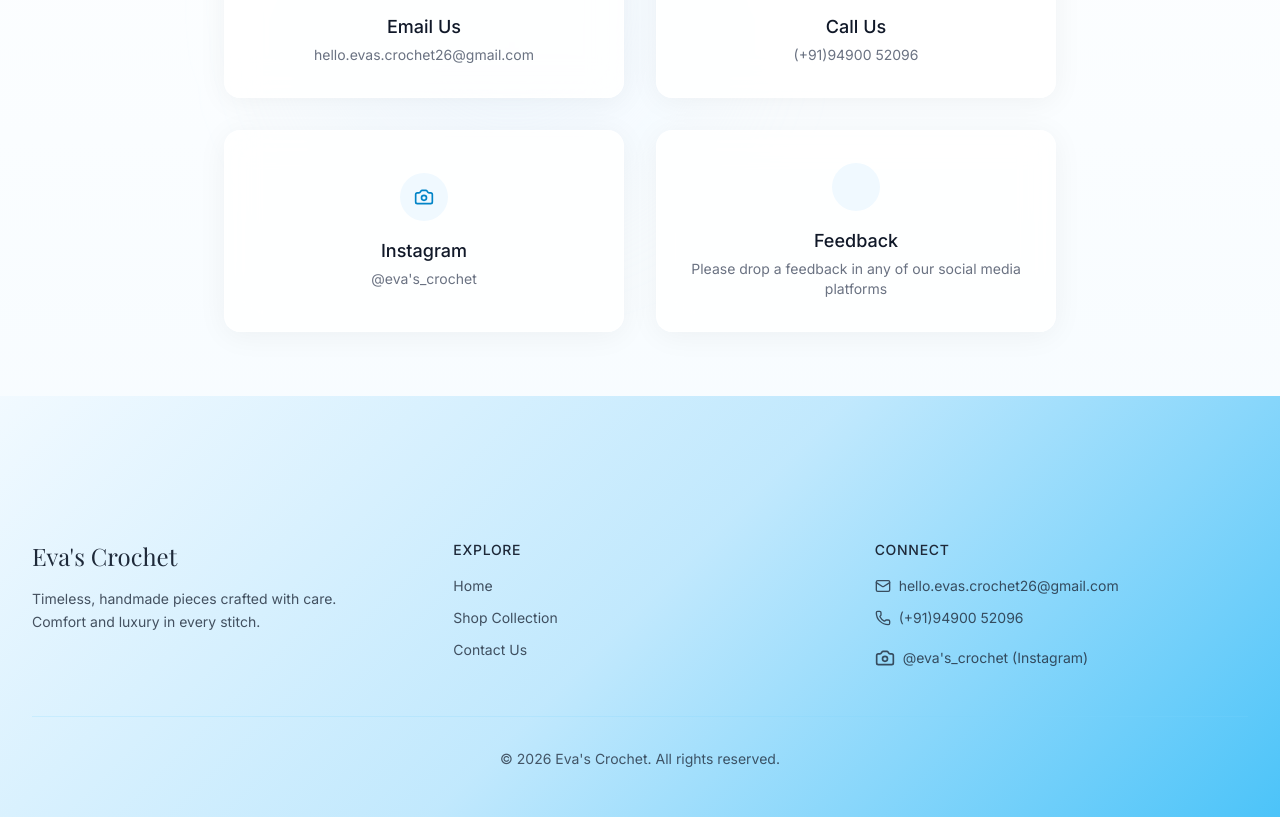
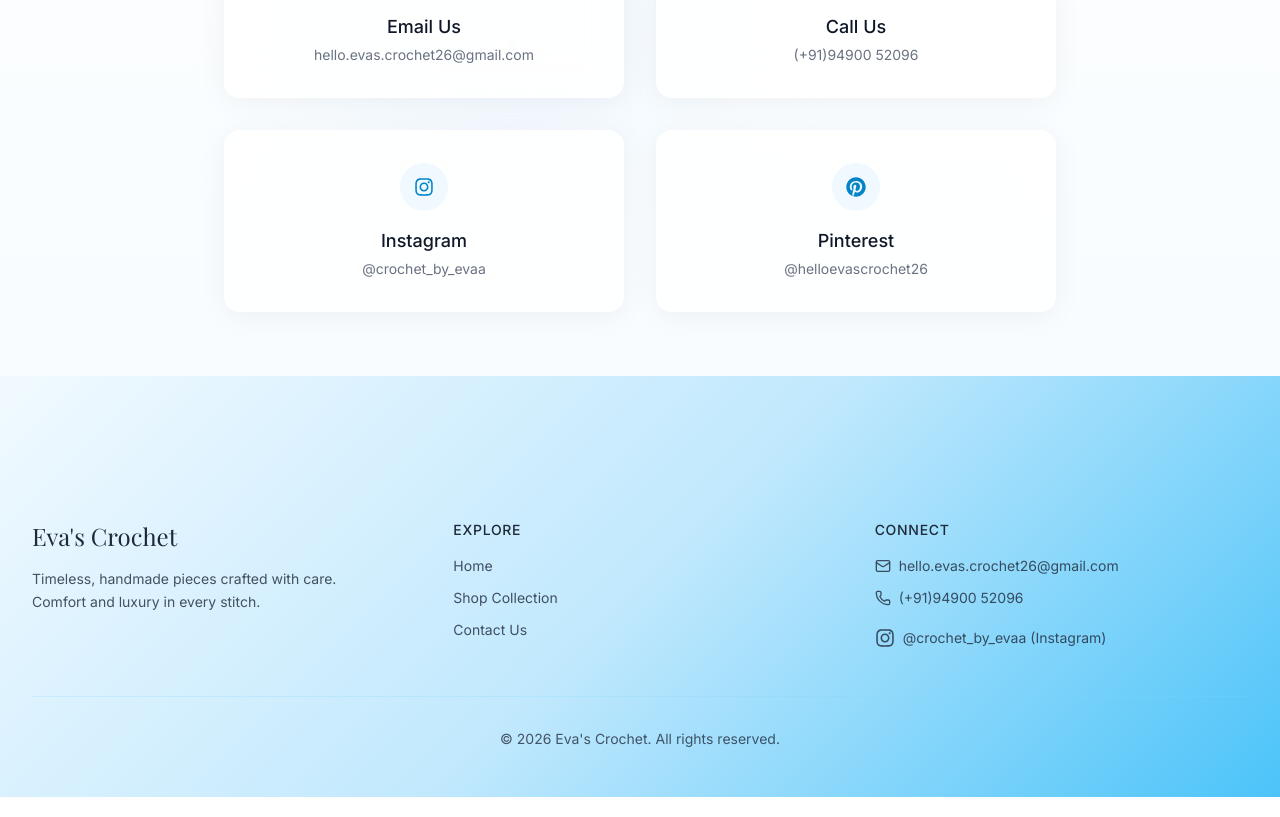
Before and after one commit to Isaac1740/crocheteva-frontend, a Next.js app: page /contact in a window 1280 px wide. Shown: the part 380-1197 px from the top of the page. Built offline with nearby package versions, Linux system fonts and the light colour scheme; a web font is replaced by a local one.

Commit message:
Contact Page updated

```diff
--- a/app/contact/page.tsx
+++ b/app/contact/page.tsx
@@ -1,7 +1,8 @@
 "use client";
 
 import { motion } from "framer-motion";
-import { Mail, Phone, Camera, MapPin } from "lucide-react";
+import { Mail, Phone, Camera, MapPin, MessageCircle } from "lucide-react";
+import { FaInstagram,FaPinterest } from "react-icons/fa";
 
 export default function Contact() {
   return (
@@ -54,31 +55,46 @@ export default function Contact() {
           </motion.div>
 
           <motion.a
-            href="#"
+              href="https://www.instagram.com/crochet_by_evaa/"
+              target="_blank"
+              rel="noopener noreferrer"
               initial={{ opacity: 0, y: 10 }}
               animate={{ opacity: 1, y: 0 }}
               transition={{ delay: 0.3 }}
               className="glass-card rounded-2xl p-8 flex flex-col items-center justify-center text-center group hover:-translate-y-1 transition-all duration-300"
             >
               <div className="w-12 h-12 bg-brand-50 text-brand-600 rounded-full flex items-center justify-center mb-4 group-hover:scale-110 transition-transform">
-              <Camera className="w-5 h-5" />
+                <FaInstagram className="w-5 h-5" />
               </div>
+
               <h3 className="text-lg font-medium text-gray-900 mb-1">Instagram</h3>
-            <p className="text-sm text-gray-500">@eva's_crochet</p>
+
+              <p className="text-sm text-gray-500 group-hover:text-brand-900 transition-colors">
+                @crochet_by_evaa
+              </p>
             </motion.a>
 
-          <motion.div
+          <motion.a
+              href="https://in.pinterest.com/helloevascrochet26/"
+              target="_blank"
+              rel="noopener noreferrer"
               initial={{ opacity: 0, y: 10 }}
               animate={{ opacity: 1, y: 0 }}
               transition={{ delay: 0.4 }}
               className="glass-card rounded-2xl p-8 flex flex-col items-center justify-center text-center group hover:-translate-y-1 transition-all duration-300"
             >
               <div className="w-12 h-12 bg-brand-50 text-brand-600 rounded-full flex items-center justify-center mb-4 group-hover:scale-110 transition-transform">
+                <FaPinterest className="w-5 h-5" />
+              </div>
 
-            </div>
-            <h3 className="text-lg font-medium text-gray-900 mb-1">Feedback</h3>
-            <p className="text-sm text-gray-500">Please drop a feedback in any of our social media platforms</p>
-          </motion.div>
+              <h3 className="text-lg font-medium text-gray-900 mb-1">Pinterest</h3>
+
+              <p className="text-sm text-gray-500">
+                <span className="group-hover:text-brand-900 transition-colors">
+                  @helloevascrochet26
+                </span>
+              </p>
+            </motion.a>
         </div>
       </div>
     </div>
--- a/components/Footer.tsx
+++ b/components/Footer.tsx
@@ -1,5 +1,6 @@
 import Link from "next/link";
-import { Camera, Mail, Phone } from "lucide-react";
+import { Camera, Mail, MessageCircle, Phone } from "lucide-react";
+import { FaInstagram } from "react-icons/fa6";
 
 export default function Footer() {
   return (
@@ -44,8 +45,13 @@ export default function Footer() {
               <p className="flex items-center gap-2">
                 <Phone className="w-4 h-4" /> (+91)94900 52096
               </p>
-              <a href="#" className="flex items-center gap-2 hover:text-brand-900 transition-colors pt-2">
-                <Camera className="w-5 h-5" /> @eva's_crochet (Instagram)
+              <a
+                href="https://www.instagram.com/crochet_by_evaa/"
+                target="_blank"
+                rel="noopener noreferrer"
+                className="flex items-center gap-2 hover:text-brand-900 transition-colors pt-2"
+              >
+                <FaInstagram className="w-5 h-5" /> @crochet_by_evaa (Instagram)
               </a>
             </div>
           </div>
--- a/package.json
+++ b/package.json
@@ -13,7 +13,8 @@
     "lucide-react": "^1.8.0",
     "next": "16.2.4",
     "react": "19.2.4",
-    "react-dom": "19.2.4"
+    "react-dom": "19.2.4",
+    "react-icons": "^5.6.0"
   },
   "devDependencies": {
     "@tailwindcss/postcss": "^4",
```
Also changed, not shown: 1 other file (tests, documents, lock files or other folders). Lines whose indentation alone changed are shown as unchanged.
